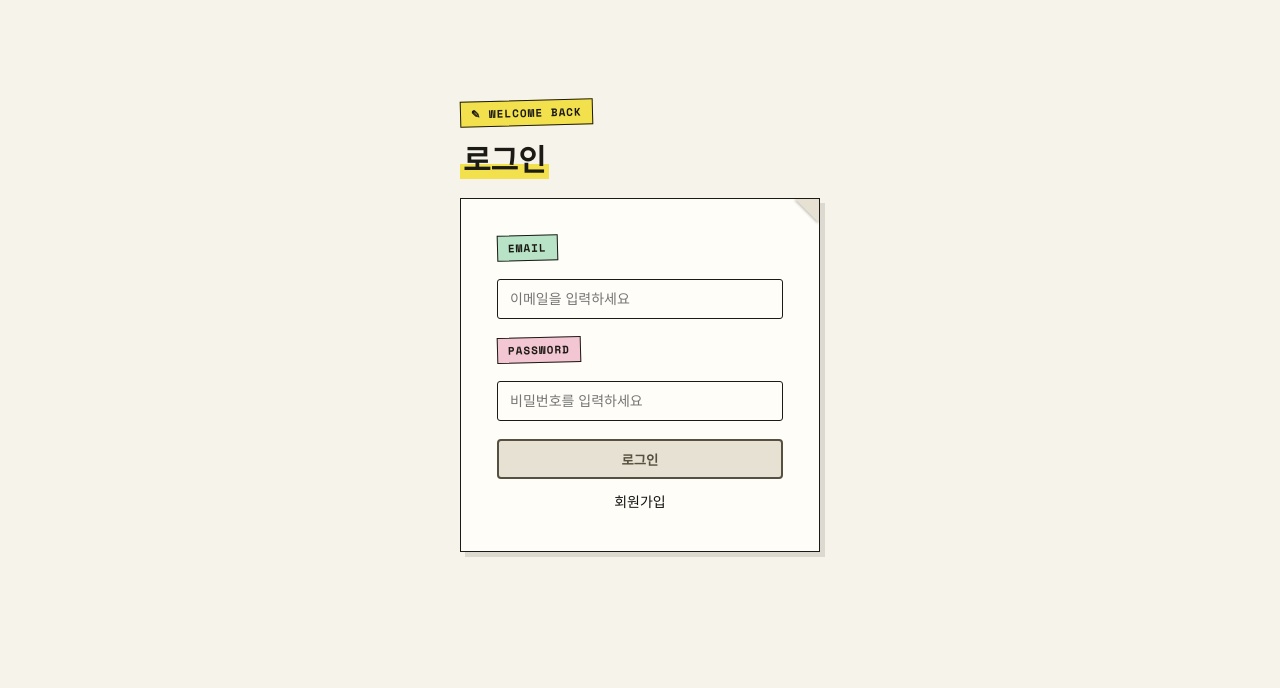
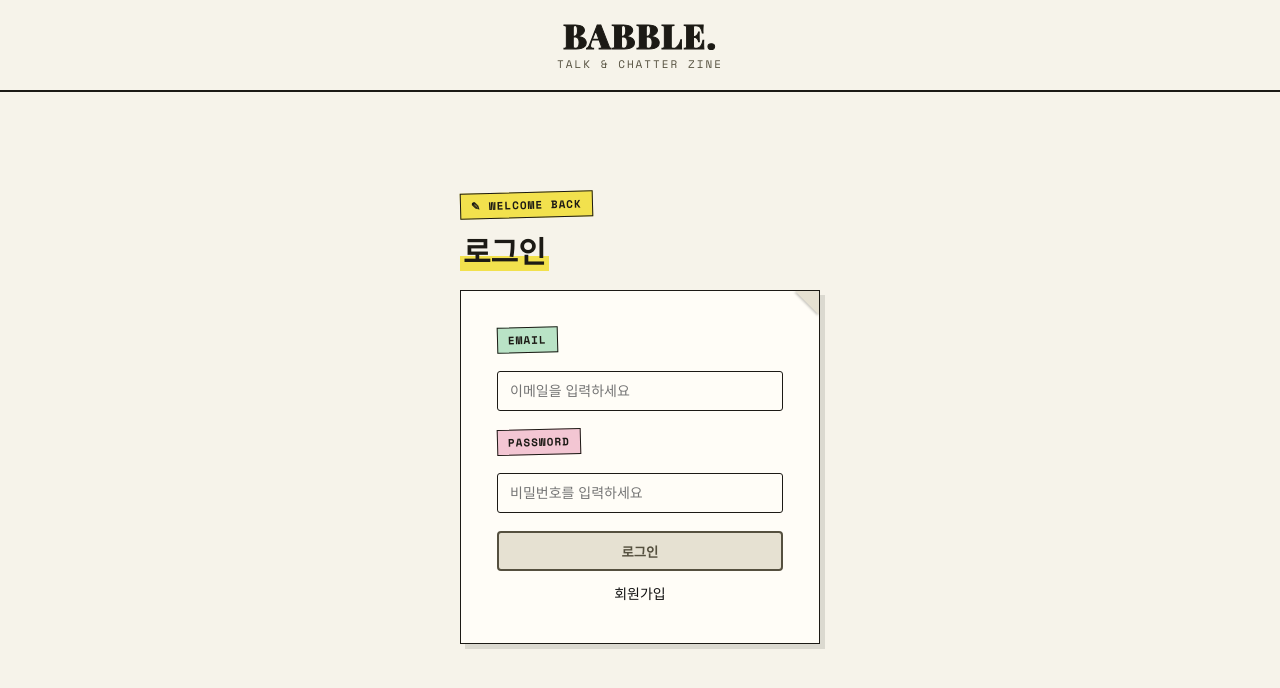
Before and after one commit to soyeong0115/KTB4_Lily_Week7, a React (Vite) app in the folder web/: page /login in a window 1280 px wide. Shown: the top 688 px of the page. Built offline with nearby package versions, Linux system fonts and the light colour scheme.

Commit message:
fix: LoginPage에 빠져있던 Header 추가

```diff
--- a/web/src/pages/LoginPage.jsx
+++ b/web/src/pages/LoginPage.jsx
@@ -1,5 +1,6 @@
 import { Link, useNavigate } from 'react-router-dom';
 
+import Header from '../components/layout/Header.jsx';
 import SidebarTag from '../components/common/SidebarTag.jsx';
 import PrimaryButton from '../components/common/PrimaryButton.jsx';
 import { useState } from 'react';
@@ -65,6 +66,8 @@ export default function LoginPage() {
     }
 
     return (
+        <>
+        <Header />
         <main className="login-main">
             <div className="post-create-heading">
                 <SidebarTag color="tag-yellow">✎ Welcome Back</SidebarTag>
@@ -102,5 +105,6 @@ export default function LoginPage() {
                 <Link className="text-link" to="/signup">회원가입</Link>
             </form>
         </main>
+        </>
     );
 }
```
